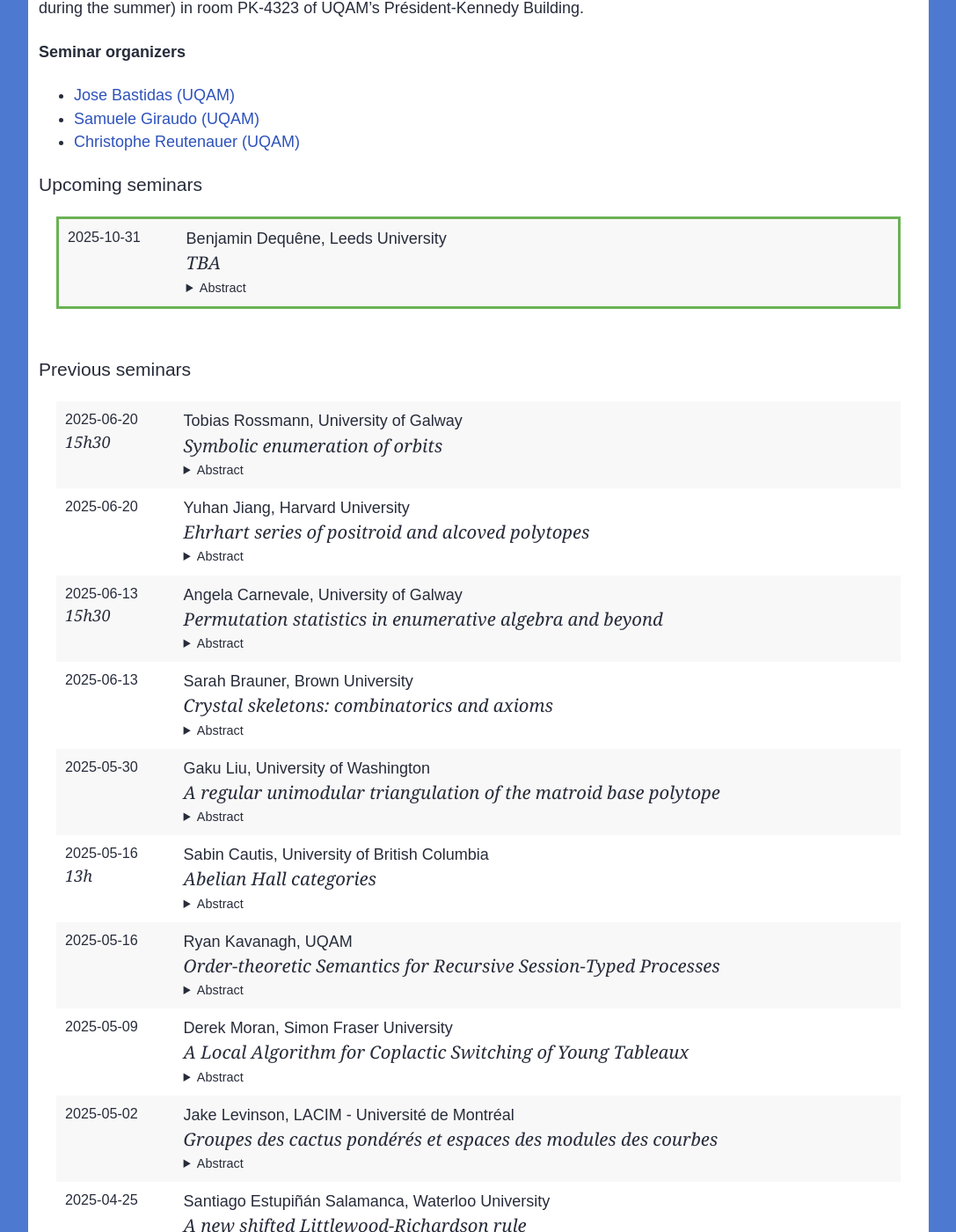
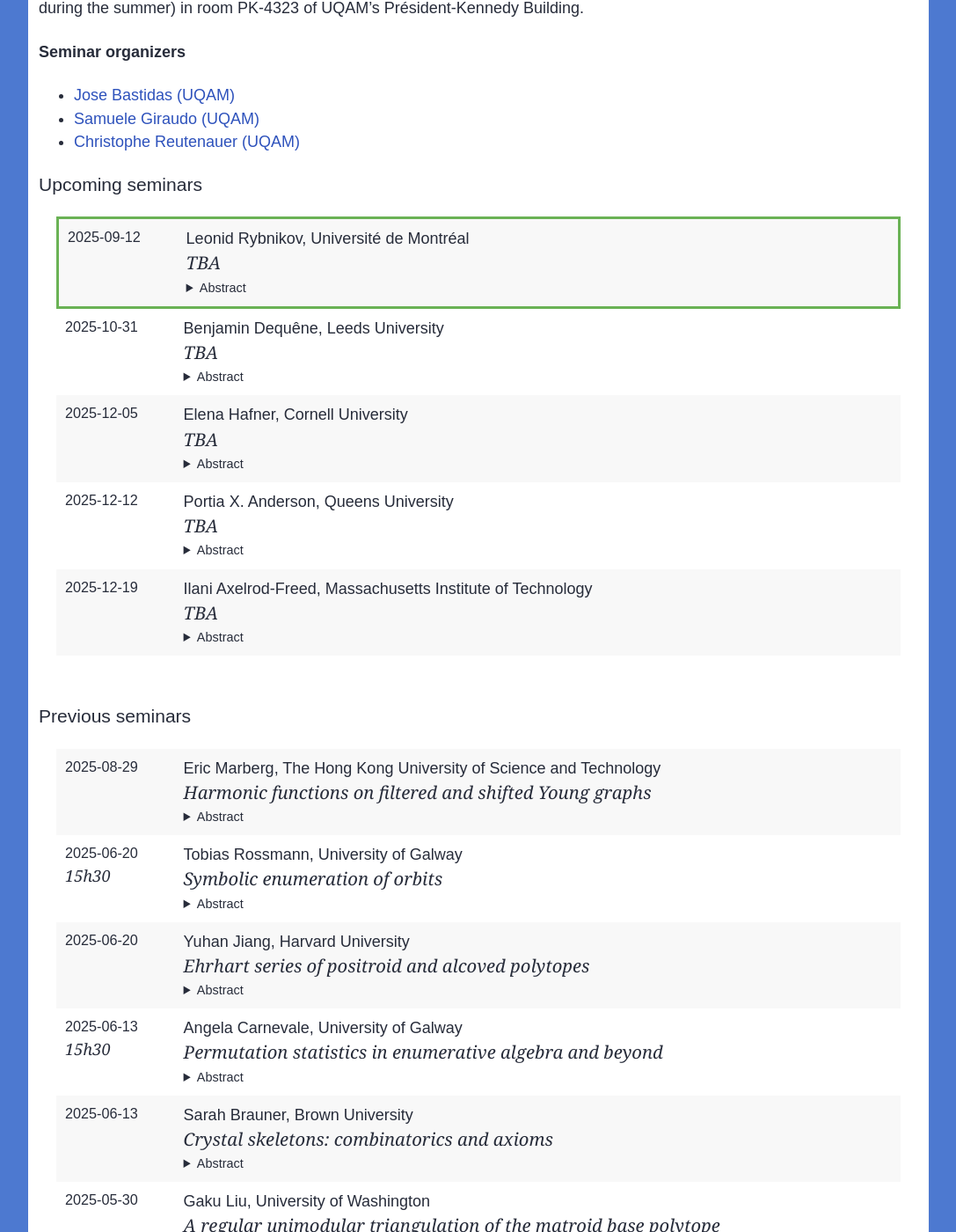
Before and after one commit to lacim-uqam/lacim-uqam.github.io, a Jekyll site: the page built from en/seminar.md, in a window 1280 px wide and 1400 px high, scrolled down 613 px. Shown: the whole window at 88% size, without its empty margins (96-1183 px from the left). Built offline with Jekyll 4.4.1, drawn with Linux system fonts in a browser that asks for light colours; formulas are drawn with MathJax 3; our own code applies the rules of GitHub Pages for plain Markdown files.

Commit message:
Update lacim-seminar.yml
added some of the speakers for this fall

```diff
--- a/_data/lacim-seminar.yml
+++ b/_data/lacim-seminar.yml
@@ -1,3 +1,31 @@
+
+
+- speaker: Ilani Axelrod-Freed
+  affiliation: Massachusetts Institute of Technology
+  title: >
+    TBA
+  date: 2025-12-19
+  abstract: >
+    TBA
+
+
+- speaker: Portia X. Anderson
+  affiliation: Queens University
+  title: >
+    TBA
+  date: 2025-12-12
+  abstract: >
+    TBA
+
+- speaker: Elena Hafner
+  affiliation: Cornell University
+  title: >
+    TBA
+  date: 2025-12-05
+  abstract: >
+    TBA
+
+
 - speaker: Benjamin Dequêne
   affiliation: Leeds University
   title: >
@@ -5,6 +33,24 @@
   date: 2025-10-31
   abstract: >
     TBA
+
+- speaker: Leonid Rybnikov
+  affiliation: Université de Montréal
+  title: >
+    TBA
+  date: 2025-09-12
+  abstract: >
+    TBA
+
+
+- speaker: Eric Marberg
+  affiliation: The Hong Kong University of Science and Technology
+  title: >
+    Harmonic functions on filtered and shifted Young graphs
+  date: 2025-08-29
+  abstract: >
+    We consider the convex set of harmonic functions on the Young lattice and some related graphs. One can precisely describe the boundary of this set by understanding the Schur positive specializations of the algebra of symmetric functions, which in turn are completely parametrized by the Edrei-Thoma theorem. Yeliussizov solved the analogous classification problem for the filtered Young lattice by studying Grothendieck positive specializations. This talk will explain these results and discuss their shifted variants. In the filtered shifted case, achieving the desired classification requires us to use a general Chevalley formula in equivariant K-theory due to Lenart-Postnikov to prove a positivity property of K-Stanley symmetric functions for signed permutations.
+
 
 - speaker: Tobias Rossmann
   affiliation: University of Galway
```
